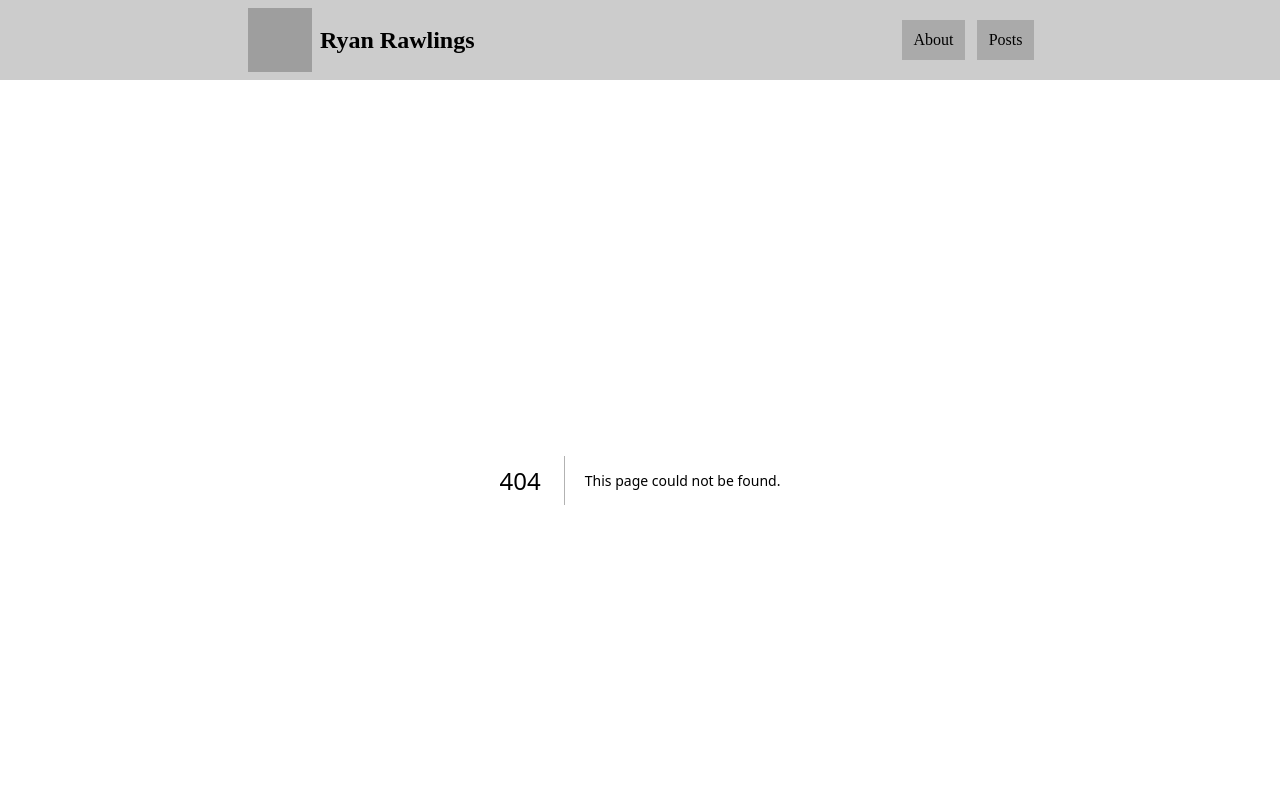
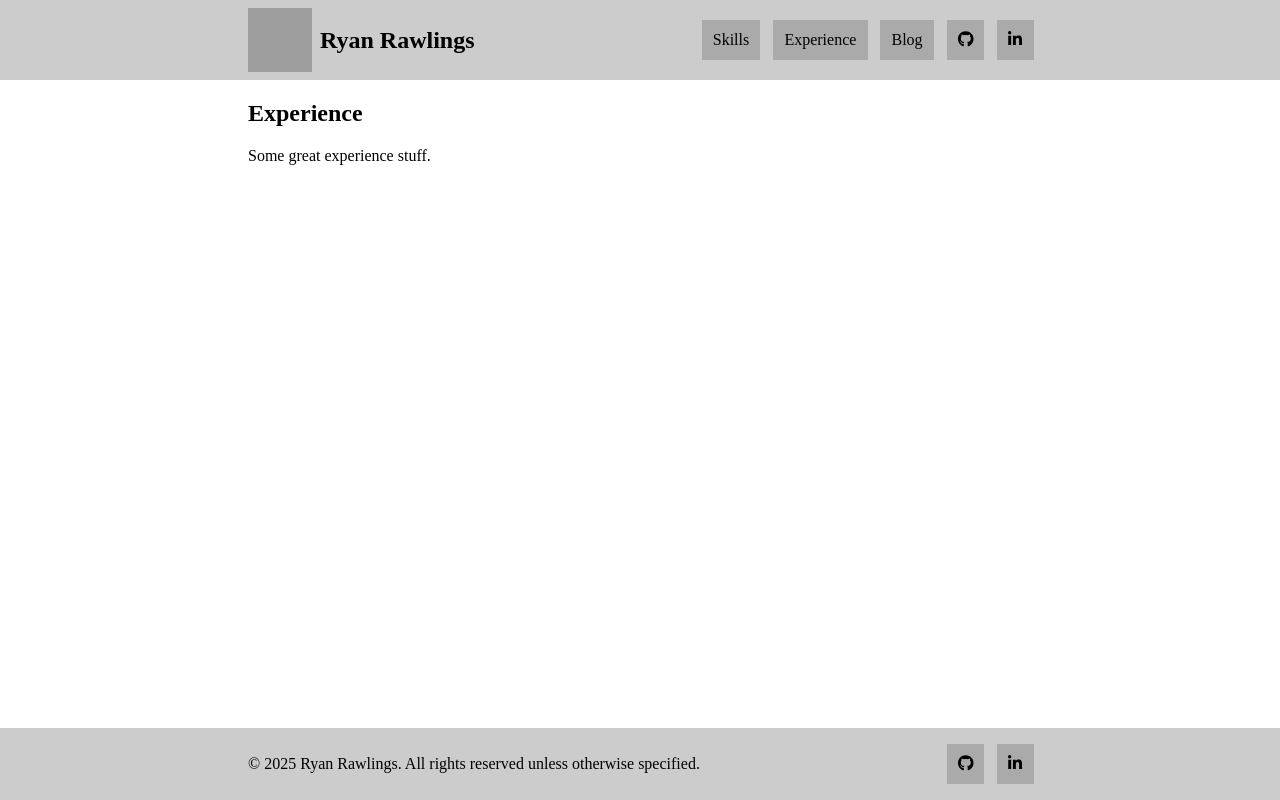
Before and after one commit to rawlingsr/blog, a Next.js app: page /experience in a window 1280 px wide. Before the commit this address had no page. Shown: the top 800 px of the page. Built offline with nearby package versions, Linux system fonts and the light colour scheme; grey boxes are pictures that could not be loaded.

Commit message:
Move and rename pages, and move social links to header for better visibility.

```diff
--- a/src/app/posts/page.tsx
+++ b/src/app/blog/page.tsx
@@ -21,7 +21,7 @@ export default async function PostListPage() {
 function PostCard(props: { post: Post }) {
   const { post } = props;
   return (
-    <Link href={`/posts/${post.slug}`} className="post-link">
+    <Link href={`/blog/${post.slug}`} className="post-link">
       <div id={post.slug} className="post-list-item">
         <h3>
           {post.title}
--- /dev/null
+++ b/src/app/experience/page.tsx
@@ -0,0 +1,10 @@
+export default async function Page() {
+  return (
+    <main>
+      <h2>Experience</h2>
+      <p>
+        Some great experience stuff.
+      </p>
+    </main>
+  );
+}
--- a/src/app/about/page.tsx
+++ b/src/app/skills/page.tsx
@@ -1,9 +1,9 @@
 export default async function Page() {
   return (
     <main>
-      <h2>About</h2>
+      <h2>Skills</h2>
       <p>
-        Ryan is a tinkerer and a lifelong learner, who
+        Some Skill stuff will go here.
       </p>
     </main>
   );
--- a/src/components/header.tsx
+++ b/src/components/header.tsx
@@ -1,5 +1,10 @@
 import Link from "next/link";
 import Image from "next/image";
+import { FontAwesomeIcon } from "@fortawesome/react-fontawesome";
+import { faGithub, faLinkedinIn } from "@fortawesome/free-brands-svg-icons";
+import { config } from "@fortawesome/fontawesome-svg-core";
+import "@fortawesome/fontawesome-svg-core/styles.css";
+config.autoAddCss = false;
 
 export function Header() {
   return (
@@ -18,10 +23,23 @@ export function Header() {
           </Link>
           <ul>
             <li>
-              <Link href="/about/">About</Link>
+              <Link href="/skills/">Skills</Link>
             </li>
             <li>
-              <Link href="/posts/">Posts</Link>
+              <Link href="/experience/">Experience</Link>
+            </li>
+            <li>
+              <Link href="/blog/">Blog</Link>
+            </li>
+            <li>
+              <Link href="https://github.com/rawlingsr">
+                <FontAwesomeIcon icon={faGithub} />
+              </Link>
+            </li>
+            <li>
+              <Link href="https://www.linkedin.com/in/rawlingsryan/">
+                <FontAwesomeIcon icon={faLinkedinIn} />
+              </Link>
             </li>
           </ul>
         </nav>
```
Also changed, not shown: src/app/blog/[slug]/not-found.tsx (renamed from src/app/posts/[slug]/not-found.tsx), src/app/blog/[slug]/page.tsx (renamed from src/app/posts/[slug]/page.tsx).
